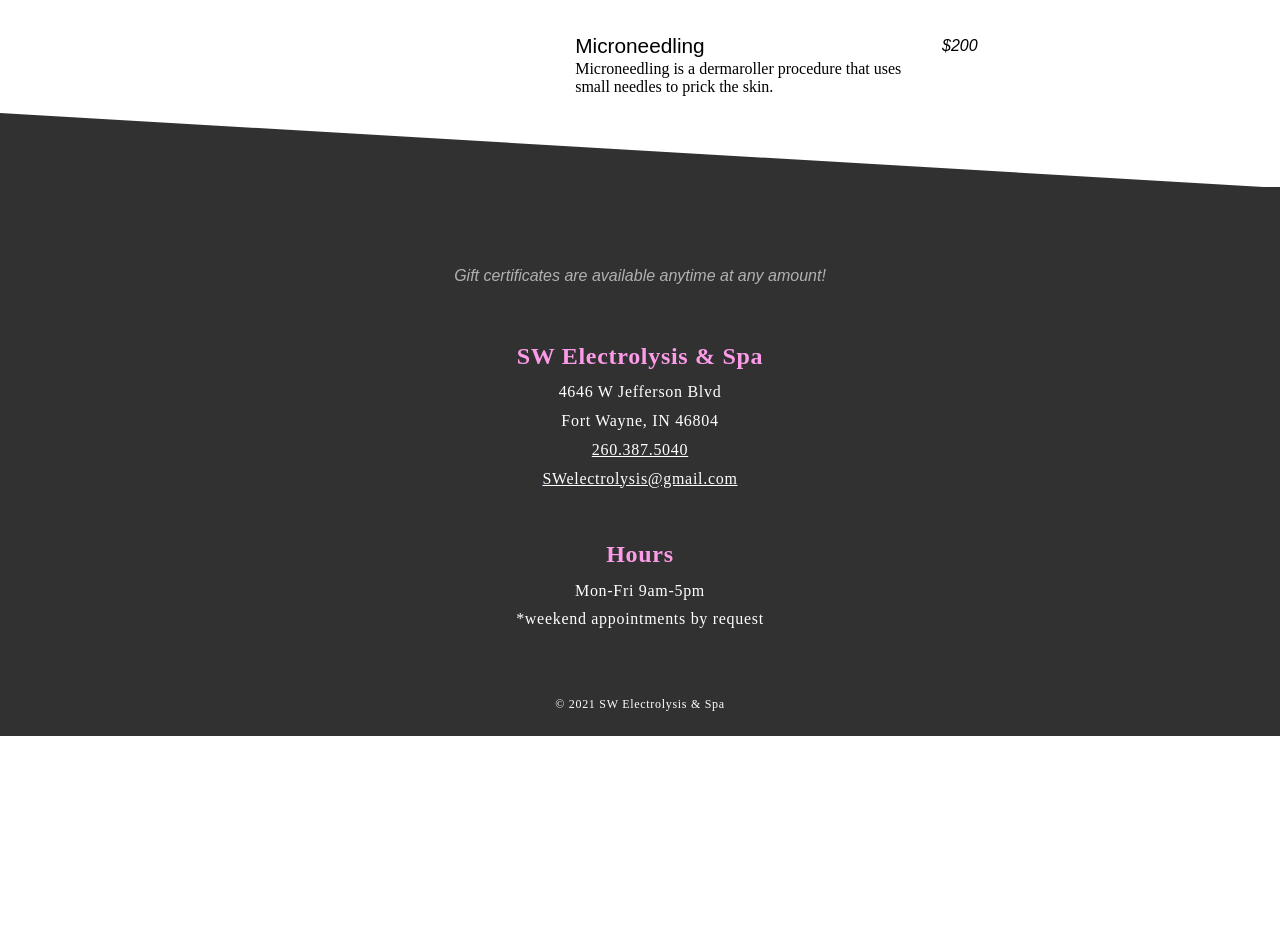
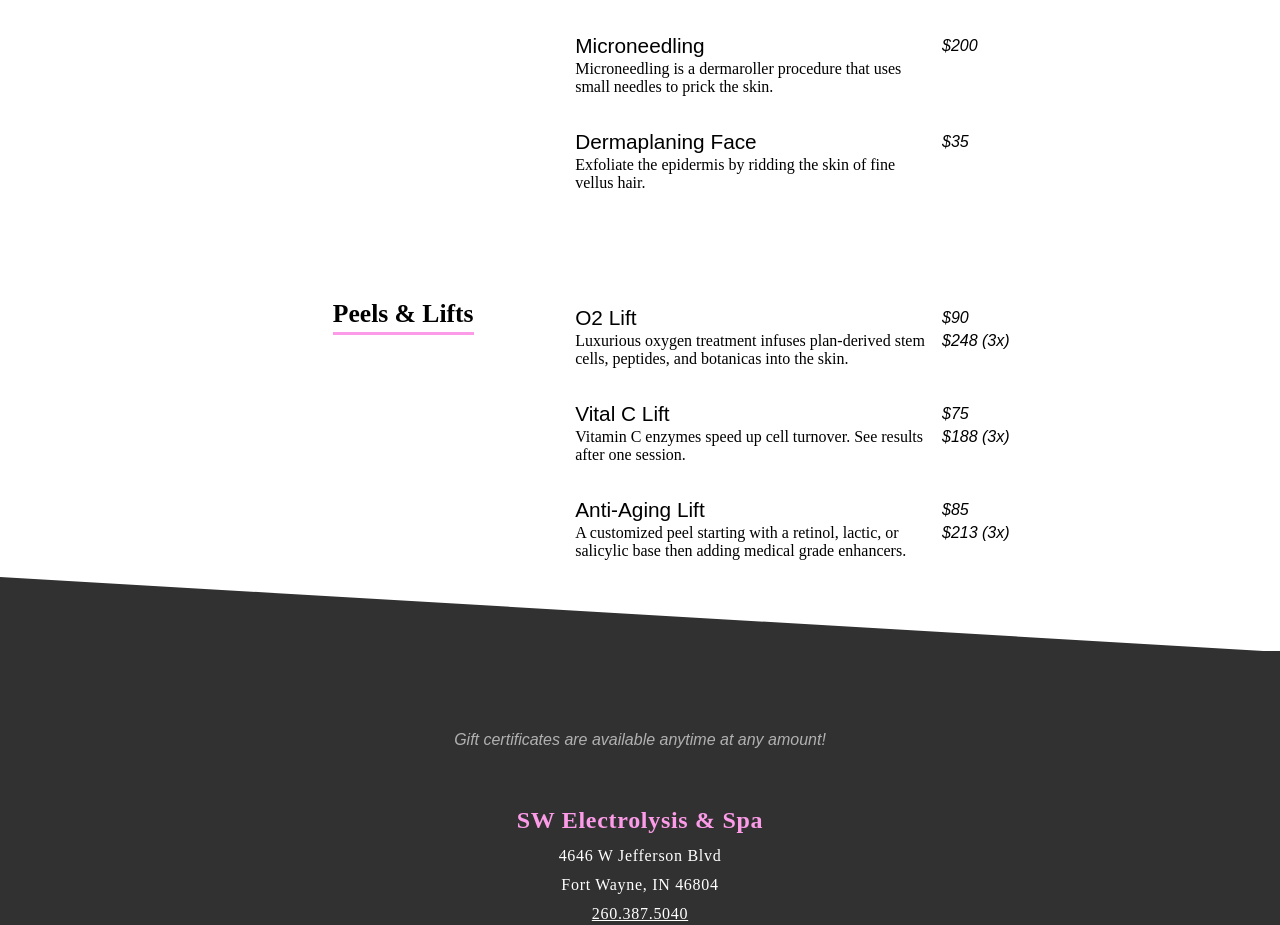
Before and after one commit to ZaneMeroff/sw_electrolysis_react, a React (Create React App) app: page / in a window 1280 px wide. Shown: the part 1440-2365 px from the top of the page. Before the commit the page ends 2176 px from the top, so only its background shows below. Built offline with nearby package versions, Linux system fonts and the light colour scheme; a web font is replaced by a local one.

Commit message:
update(spaMenuData.js): add content

```diff
--- a/src/spaMenuData.js
+++ b/src/spaMenuData.js
@@ -18,5 +18,30 @@ export const spaMenuData = {
       desc: 'Microneedling is a dermaroller procedure that uses small needles to prick the skin.',
       price: 200
     },
+    {
+      name: 'Dermaplaning Face',
+      desc: 'Exfoliate the epidermis by ridding the skin of fine vellus hair.',
+      price: 35
+    },
+  ],
+  'Peels & Lifts': [
+    {
+      name: 'O2 Lift',
+      desc: 'Luxurious oxygen treatment infuses plan-derived stem cells, peptides, and botanicas into the skin.',
+      price: 90,
+      pkgPrice: '$248 (3x)'
+    },
+    {
+      name: 'Vital C Lift',
+      desc: 'Vitamin C enzymes speed up cell turnover. See results after one session.',
+      price: 75,
+      pkgPrice: '$188 (3x)'
+    },
+    {
+      name: 'Anti-Aging Lift',
+      desc: 'A customized peel starting with a retinol, lactic, or salicylic base then adding medical grade enhancers.',
+      price: 85,
+      pkgPrice: '$213 (3x)'
+    },
   ],
 }
```
